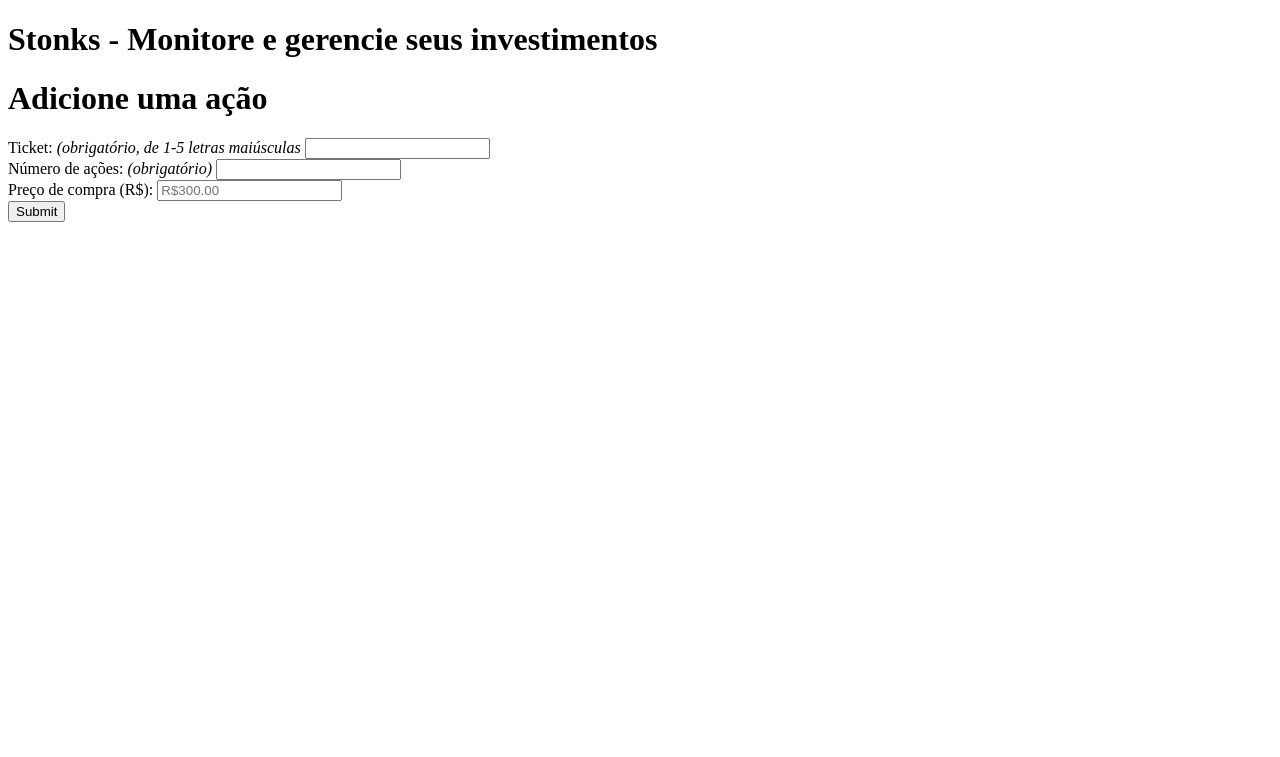
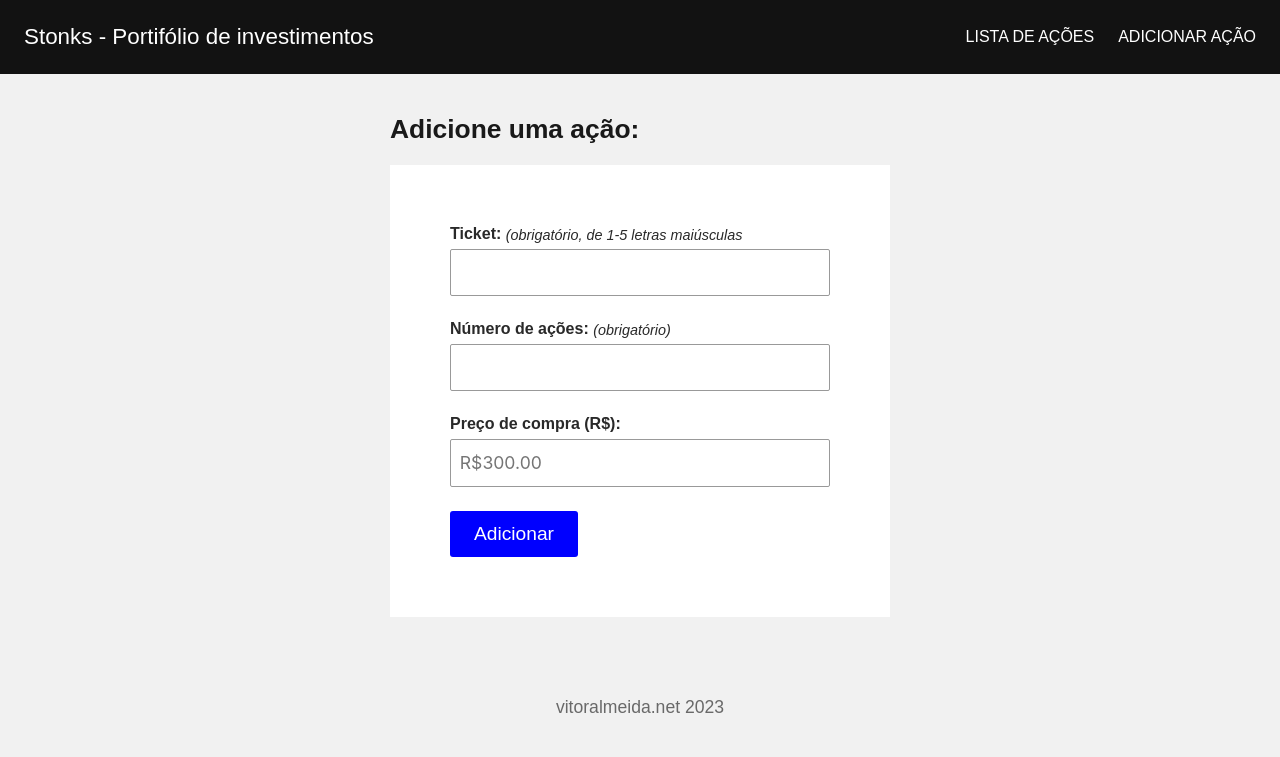
Before and after one commit to vitoraalmeida/stonks, a Flask app: page /add_stock in a window 1280 px wide. Shown: the top 757 px of the page. Run offline with Flask 3, Linux system fonts and the light colour scheme.

Commit message:
Adiciona arquivos staticos

```diff
--- /dev/null
+++ b/stonks/static/css/base_style.css
@@ -0,0 +1,185 @@
+:root {
+  --bg-color: #F1F1F1;
+  --font: -apple-system, BlinkMacSystemFont, 'Segoe UI', Roboto, Oxygen, Ubuntu, Cantarell, 'Open Sans', 'Helvetica Neue', sans-serif;
+  --font-color: #191919;
+
+  --spacer: 20px;
+  --gutters: 24px;
+
+  --card-bg-color: #FFF;
+}
+
+
+/* Overall Styling
+ *****************/
+* {
+  box-sizing: border-box;
+  padding: 0;
+  margin: 0;
+}
+
+body {
+  background-color: var(--bg-color);
+  color: var(--font-color);
+  font-family: sans-serif;
+}
+
+a,
+a:visited {
+  color: blue;
+}
+
+a:hover {
+  color: darkblue;
+}
+
+img {
+  max-width: 100%;
+}
+
+h1 {
+  margin-bottom: var(--spacer);
+  font-size: 1.65rem;
+}
+
+h2 {
+  font-size: 1.35rem;
+  font-weight: 600;
+}
+
+
+/* Header Styling
+ ****************/
+.site-header {
+  background-color: #121212;
+  padding: 24px 0;
+}
+
+.nav {
+  display: flex;
+  justify-content: space-between;
+  padding: 0 var(--gutters);
+}
+
+.nav-list {
+  display: flex;
+  justify-content: space-between;
+  list-style: none;
+}
+
+.nav-item {
+  text-decoration: none;
+  margin: auto 0;
+}
+
+.nav-item + .nav-item {
+  margin-left: 1.5rem;
+}
+
+.nav-link,
+.nav-link:visited,
+.nav-link:hover {
+  text-decoration: none;
+  color: white;
+}
+
+.logo {
+  font-size: 1.4rem;
+}
+
+.nav-list .nav-link {
+  font-size: 1rem;
+  text-transform: uppercase;
+}
+
+
+/* Message Styling
+ *****************/
+.close-btn {
+  display: inline-flex;
+  justify-content: center;
+  align-items: center;
+  width: 28px;
+  height: 28px;
+  border-radius: 50%;
+  cursor: pointer;
+  transition: 0.5s;
+  background: var(--font-color);
+  line-height: 1;
+  color: white;
+}
+
+.close-btn svg {
+  display: inline-block;
+  width: 12px;
+  height: 12px;
+}
+
+.close-btn:hover {
+  background: white;
+  color: black;
+}
+
+.flash-message {
+  background: #38CFD9;
+  display: flex;
+  justify-content: space-between;
+  padding: 1rem var(--gutters);
+  transition: opacity 1.0s;
+}
+
+.flash-message p,
+.flash-message span {
+  font-size: 1.1rem;
+}
+
+.flash-message-error {
+  background: red;
+  color: white;
+}
+
+.flash-message-success {
+  background: green;
+  color: white;
+}
+
+.flash-message-info {
+  background: blue;
+  color: white;
+}
+
+
+/* Content Styling
+ *****************/
+.content {
+  max-width: 920px;
+  margin: 40px auto;
+}
+
+
+/* Error Page Styling
+ ********************/
+.errorpage-title {
+  text-align: center;
+  margin-bottom: 1em;
+}
+
+.errorpage-text {
+  text-align: center;
+  font-size: 1.15rem;
+  margin-bottom: 1em;
+}
+
+
+/* Footer Styling
+ ****************/
+.site-footer {
+  margin: auto;
+  padding: 40px 0;
+  text-align: center;
+  color: #696969;
+}
+
+.site-footer small {
+  font-size: 1.1rem;
+}
--- /dev/null
+++ b/stonks/static/css/form_style.css
@@ -0,0 +1,96 @@
+/* Form Styling
+ **************/
+
+form {
+  padding: 60px;
+  background: white;
+}
+
+.form-wrap {
+  margin: 0 auto;
+  max-width: 500px;
+}
+
+input,
+textarea {
+  width: 100%;
+  padding: .7em .5em;
+  border: 1px solid #999;
+  border-radius: 2px;
+  font-family: var(--font);
+}
+
+label {
+  display: block;
+  margin: 0 .5em .35em 0;
+  font-size: 1rem;
+  font-weight: 600;
+  color: #292929;
+
+}
+
+label em {
+  display: inline-block;
+  font-size: .9em;
+  font-weight: normal;
+  vertical-align: middle;
+}
+
+input {
+  font-size: 1.1em;
+}
+
+.field + .field {
+  margin-top: 1.5rem;
+}
+
+.checkbox {
+  display: flex;
+}
+
+.checkbox label {
+  order: 1;
+  margin-left: 1ch;
+}
+
+.checkbox input {
+  order: 0;
+}
+
+button,
+input[type="submit"] {
+  background-color: blue;
+  color: white;
+
+  max-width: 20ch;
+  padding: 12px 24px;
+  text-align: center;
+  font-size: 1.2em;
+  border-radius: 3px;
+  border: none;
+}
+
+button:hover, input[type="submit"]:hover {
+  background-color: darkblue;
+  cursor: pointer;
+}
+
+button:disabled, input[type="submit"]:disabled {
+  opacity: 0.5;
+  cursor: not-allowed;
+}
+
+input[type="checkbox"] {
+  height: 1.0em;
+  width: 1.0em;
+}
+
+.validation-error {
+  color: red;
+}
+
+.forgot-password {
+  margin-top: 2rem;
+  margin-bottom: 1rem;
+  font-size: 1.2rem;
+}
--- a/stonks/templates/add_stock.html
+++ b/stonks/templates/add_stock.html
@@ -1,17 +1,36 @@
 {% extends "base.html" %}
 
+{% block styling %}
+<link rel="stylesheet" href="{{ url_for('static', filename='css/form_style.css') }}">
+{% endblock %}
+
 {% block content %}
-<h1>Adicione uma ação</h1>
+<div class="form-wrap">
+    <h1>Adicione uma ação:</h1>
     <form method="post">
+        <div class="field">
             <label for="stockSymbol">Ticket: <em>(obrigatório, de 1-5 letras maiúsculas</em> </label>
             <input type="text" id="stockSymbol" name="stock_symbol" required pattern="[A-Z]{1,5}" />
-  <br>
+        </div>
+
+        <div class="field">
             <label for="numberOfShares">Número de ações: <em>(obrigatório)</em></label>
             <input type="text" id="numberOfShares" name="number_of_shares" required />
-  <br>
+        </div>
+
+        <div class="field">
             <label for="purchasePrice">Preço de compra (R$):</label>
-  <input type="text" id="purchasePrice" name="purchase_price" placeholder="R$300.00" required />
-  <br>
-  <input type="submit">
+            <input
+                type="text"
+                id="purchasePrice"
+                name="purchase_price"
+                placeholder="R$300.00"
+                required />
+        </div>
+
+        <div class="field">
+            <button type="submit">Adicionar</button>
+        </div>
     </form>
+</div>
 {% endblock %}
--- a/stonks/templates/base.html
+++ b/stonks/templates/base.html
@@ -4,18 +4,34 @@
     <!-- Required meta tags -->
     <meta charset="utf-8">
     <meta name="viewport" content="width=device-width, initial-scale=1, shrink-to-fit=no">
-    <title>Stonks - Monitore e gerencie seus investimentos</title>
+    <title>Stonks - Portifólio de investimentos</title>
+     <!-- Estilos globais servidos localmente no servidor-->
+    <link rel="stylesheet" href="{{ url_for('static', filename='css/base_style.css') }}">
+     <link rel="shortcut icon" href="{{ url_for('static', filename='img/favicon.png') }}" type="image/x-icon">
+    <!-- Estilos adicionais, para templates filhos -->
+    {% block styling %}
+    {% endblock %}
   </head>
 
   <body>
-    <header>
-      <h1>Stonks - Monitore e gerencie seus investimentos</h1>
+    <header class="site-header">
+      <nav class="nav">
+        <a class="nav-link logo" href="{{ url_for('index') }}">Stonks - Portifólio de investimentos</a>
+        <ul class="nav-list">
+          <li class="nav-item"><a class="nav-link" href="{{ url_for('list_stocks') }}">Lista de ações</a></li>
+          <li class="nav-item"><a class="nav-link" href="{{ url_for('add_stock') }}">Adicionar ação</a></li>
+        </ul>
+      </nav>
     </header>
 
-    <main>
+    <main class="content">
       <!-- child template -->
       {% block content %}
       {% endblock %}
     </main>
   </body>
+  <footer class="site-footer">
+    <small>vitoralmeida.net 2023</small>
+  </footer>
+
 </html>
```
Also changed, not shown: stonks/static/css/index_style.css (added, +54 -0 lines), stonks/static/css/stocks_style.css (added, +38 -0 lines), stonks/templates/index.html (+16 -1 lines), stonks/templates/stocks.html (+8 -0 lines), tests/functional/test_stocks.py (+4 -3 lines), stonks/static/img/favicon.png (added), stonks/static/img/stonks.jpeg (added). Lines whose indentation alone changed are shown as unchanged.
